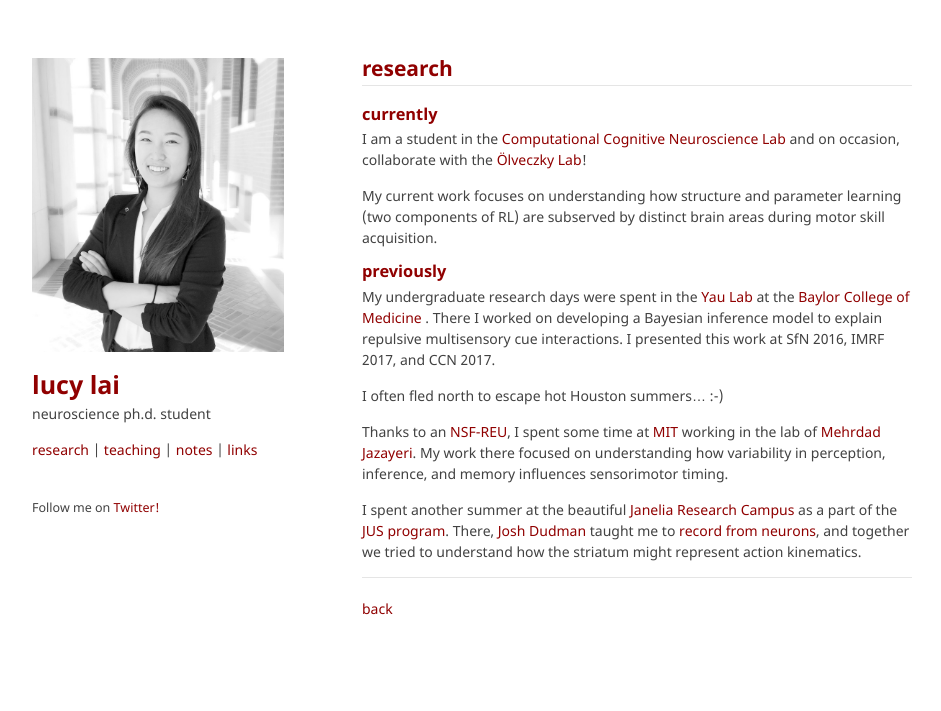
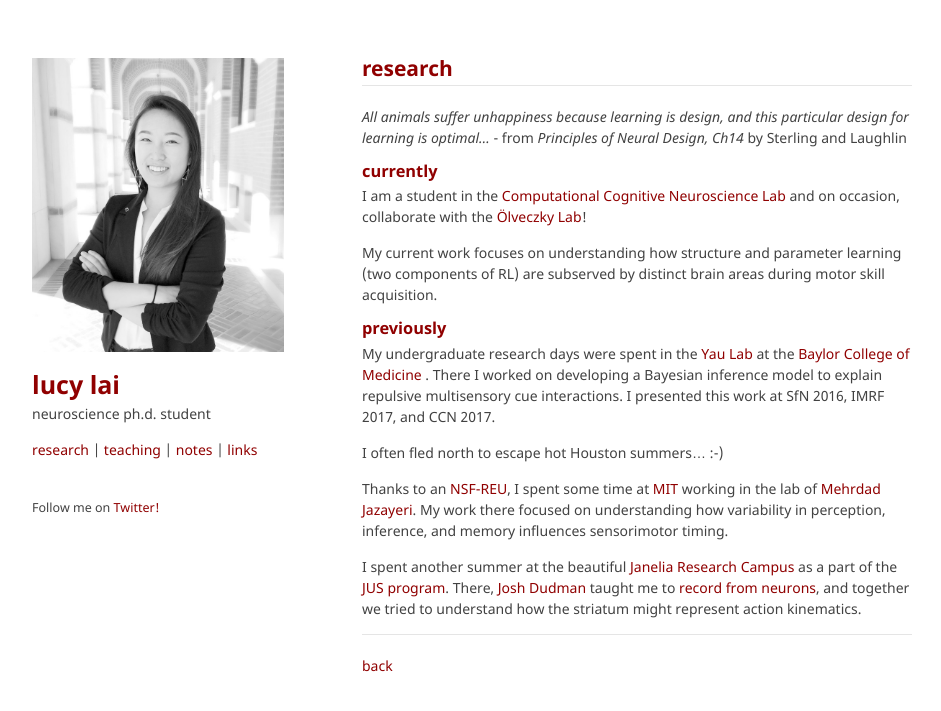
Before and after one commit to lucylai96/lucylai96.github.io, a Jekyll site: the page built from research.md, in a window 1280 px wide. Shown: the top 711 px of the page, without its empty margins (168-1109 px from the left). Built offline with Jekyll 4.4.1, drawn with Linux system fonts in a browser that asks for light colours; our own code applies the rules of GitHub Pages for plain Markdown files.

Commit message:
Update research.md

```diff
--- a/research.md
+++ b/research.md
@@ -2,6 +2,8 @@
 ## research
 
 ***
+_All animals suffer unhappiness because learning is design, and this particular design for learning is optimal..._ - from _Principles of Neural Design, Ch14_ by Sterling and Laughlin
+
 ### currently
 I am a student in the [Computational Cognitive Neuroscience Lab](http://gershmanlab.webfactional.com/index.html) and on occasion, collaborate with the [Ölveczky Lab](https://olveczkylab.oeb.harvard.edu/)!
 
```
